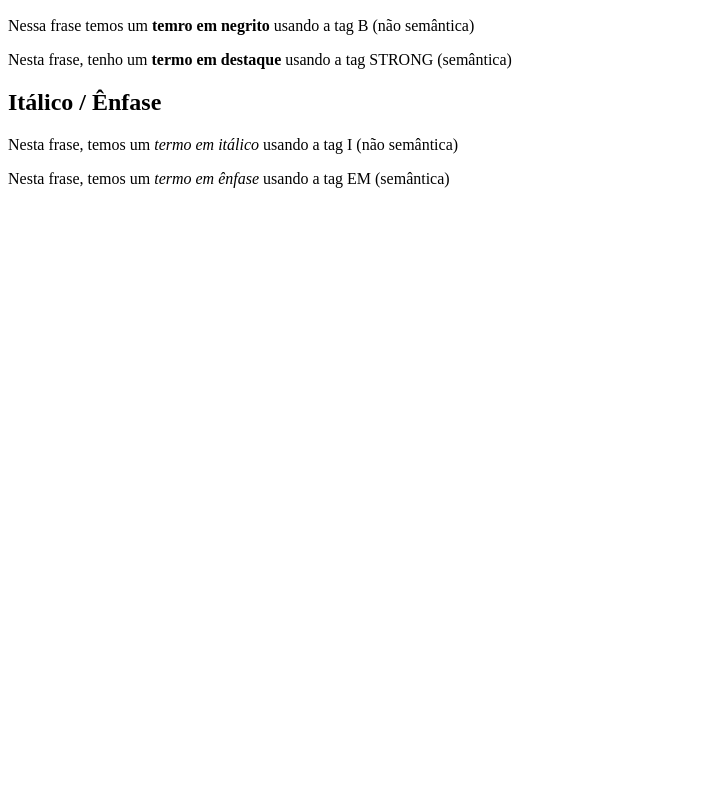
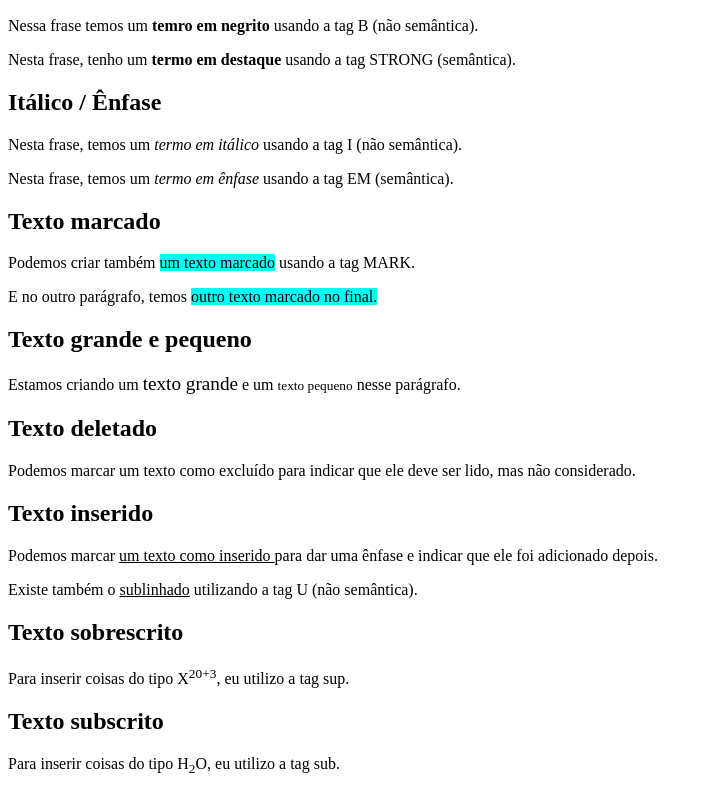
Before and after one commit to emanuellegcbio/Projeto-2, a plain HTML site: page Exercícios-html-css/ex008/index.html in a window 1280 px wide. Shown: the part 110-903 px from the top of the page, without its empty margins (0-712 px from the left). Before the commit the page ends 800 px from the top, so only its background shows below. Drawn offline with Linux system fonts and the light colour scheme.

Commit message:
Formatando textos

```diff
--- a/Exercícios-html-css/ex008/index.html
+++ b/Exercícios-html-css/ex008/index.html
@@ -4,14 +4,34 @@
     <meta charset="UTF-8">
     <meta name="viewport" content="width=device-width, initial-scale=1.0">
     <title>Formatação de textos</title>
+    <style>
+        mark{
+            background-color: rgb(0, 255, 242);
+        }
+    </style> <!--Parâmetro style não é mais html, é css. Eu posso por assim pra mudar apenas um mark: <p>Podemos criar também <mark style = "background-color: rgb(0, 247, 255);">um texto marcado</mark> usando a tag MARK</p>.
+    Ou eu posso usar igual acima pra mudar a cor de todos os marks-->
 </head>
 <body>
     <h1>Principais formatações</h1>
     <h2>Negrito / Destaque</h2>
-    <p>Nessa frase temos um <b>temro em negrito</b> usando a tag B (não semântica)</p> <!--tag n semântica é que n tem significado, apenas forma-->
-    <p>Nesta frase, tenho um <strong>termo em destaque</strong> usando a tag STRONG (semântica)</p>
+    <p>Nessa frase temos um <b>temro em negrito</b> usando a tag B (não semântica).</p> <!--tag n semântica é que n tem significado, apenas forma-->
+    <p>Nesta frase, tenho um <strong>termo em destaque</strong> usando a tag STRONG (semântica).</p>
     <h2>Itálico / Ênfase</h2>
-    <p>Nesta frase, temos um <i>termo em itálico</i> usando a tag I (não semântica)</p> <!--utilizando crtl+shift+p vc abre uma barra e digita wrap with abbreviation e seleciona a taa, nesse caso, só digitei "i"-->
-    <p>Nesta frase, temos um <em>termo em ênfase</em> usando a tag EM (semântica)</p>
+    <p>Nesta frase, temos um <i>termo em itálico</i> usando a tag I (não semântica).</p> <!--utilizando crtl+shift+p vc abre uma barra e digita wrap with abbreviation e seleciona a taa, nesse caso, só digitei "i"-->
+    <p>Nesta frase, temos um <em>termo em ênfase</em> usando a tag EM (semântica).</p>
+    <h2>Texto marcado</h2>
+    <p>Podemos criar também <mark>um texto marcado</mark> usando a tag MARK.</p>
+    <p>E no outro parágrafo, temos <mark>outro texto marcado no final.</mark></p>
+    <h2>Texto grande e pequeno</h2>
+    <p>Estamos criando um <big>texto grande</big> e um <small>texto pequeno</small> nesse parágrafo.</p> <!--tag big está obsoleta, pq da pra formatar de outra maneira (css?)-->
+    <h2>Texto deletado</h2>
+    <p>Podemos marcar<dell> um texto como excluído</dell> para indicar que ele deve ser lido, mas não considerado.</p>
+    <h2>Texto inserido</h2>
+    <p>Podemos marcar <ins>um texto como inserido </ins>para dar uma ênfase e indicar que ele foi adicionado depois.</p>
+    <p>Existe também o <U>sublinhado</U> utilizando a tag U (não semântica).</p>
+    <h2>Texto sobrescrito</h2>
+    <p>Para inserir coisas do tipo X<sup>20+3</sup>, eu utilizo a tag sup.</p>
+    <h2>Texto subscrito</h2>
+    <p>Para inserir coisas do tipo H<sub>2</sub>O, eu utilizo a tag sub.</p>
 </body>
 </html>
```
